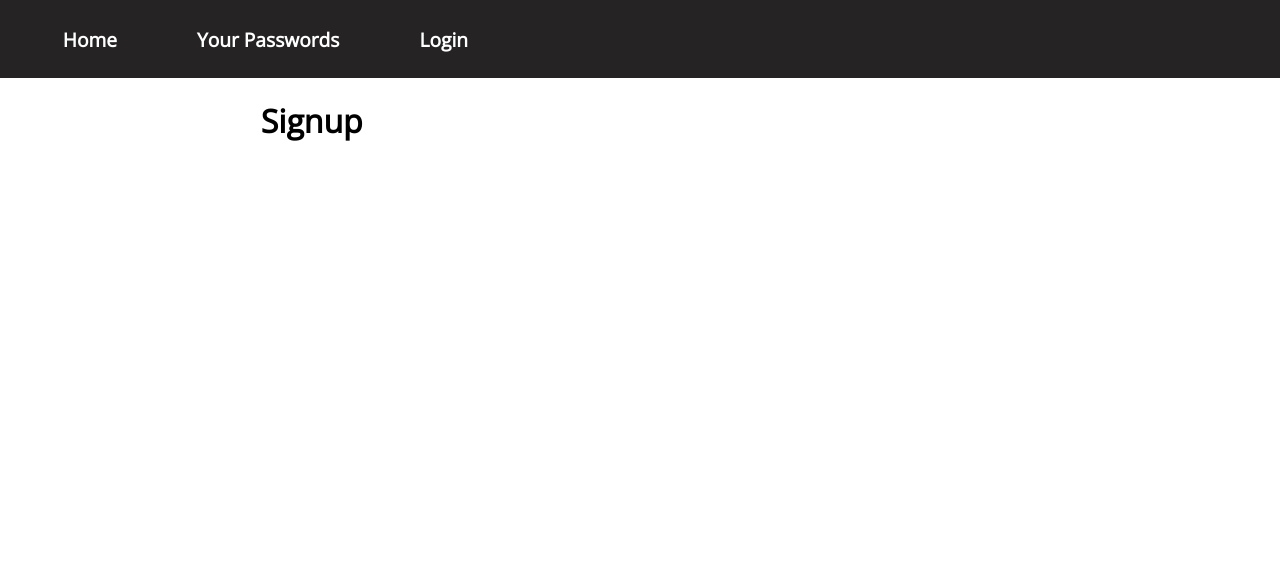
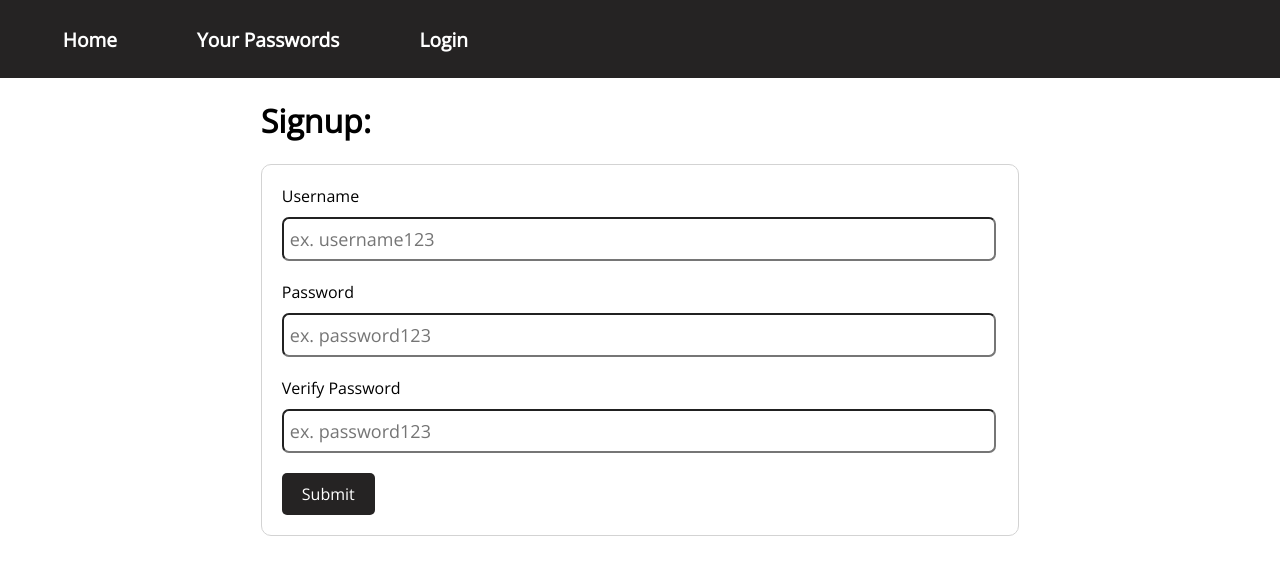
Before and after one commit to SatvikR/password-manager, a Flask app: page /signup in a window 1280 px wide. Shown: the top 575 px of the page. Run offline with Flask 2, Linux system fonts and the light colour scheme.

Commit message:
Finished frontend for signup page

```diff
--- /dev/null
+++ b/src/static/js/signup.js
@@ -0,0 +1,19 @@
+// Password Verification for signup.html
+
+const test = (form) => {
+  const match = form.password.value === form.password_verify.value;
+
+  if (!match) {
+    const fail_div = document.getElementById("password_fail");
+
+    if (!fail_div.childElementCount) {
+      const message = document.createElement("p"); // Add message to failed_div
+      message.innerText = "Please make sure your passwords match";
+      message.className = "message";
+
+      fail_div.appendChild(message);
+    }
+  }
+
+  return match;
+};
--- a/src/templates/login.html
+++ b/src/templates/login.html
@@ -13,9 +13,9 @@
     <h1>Login:</h1>
     <form method="POST" class="form">
         <label for="username">Username</label>
-        <input type="text" placeholder="ex. username123" class="input-field" name="username">
+        <input type="text" placeholder="ex. username123" class="input-field" name="username" required>
         <label for="password">Password</label>
-        <input type="password" placeholder="ex. password123" class="input-field" name="password">
+        <input type="password" placeholder="ex. password123" class="input-field" name="password" required>
         <input type="submit" value="Submit" class="submit">
     </form>
     <small>Don't have an account? <a href="{{ url_for('signup') }}">Sign up.</a></small>
--- a/src/templates/signup.html
+++ b/src/templates/signup.html
@@ -1,6 +1,20 @@
 {% extends 'base.html' %}
+{% block head %}
+<link rel="stylesheet" href="{{ url_for('static', filename='css/form.css') }}">
+<script src="{{ url_for('static', filename='js/signup.js') }}"></script>
+{% endblock head %}
 {% block body %}
 <div class="container">
-    <h1>Signup</h1>
+    <div id="password_fail"></div>
+    <h1>Signup:</h1>
+    <form method="POST" class="form" onsubmit="return test(this)">
+        <label for="username">Username</label>
+        <input type="text" name="username" class="input-field" placeholder="ex. username123" required>
+        <label for="password">Password</label>
+        <input type="password" name="password" class="input-field" placeholder="ex. password123" required>
+        <label for="password_verify">Verify Password</label>
+        <input type="password" name="password_verify" class="input-field" placeholder="ex. password123" required>
+        <input type="submit" value="Submit" class="submit">
+    </form>
 </div>
 {% endblock body %}
--- a/src/views/signup.py
+++ b/src/views/signup.py
@@ -1,6 +1,6 @@
 from src import app
 from flask import render_template
 
-@app.route('/signup')
+@app.route('/signup', methods=['GET', 'POST'])
 def signup():
     return render_template('signup.html')
```
